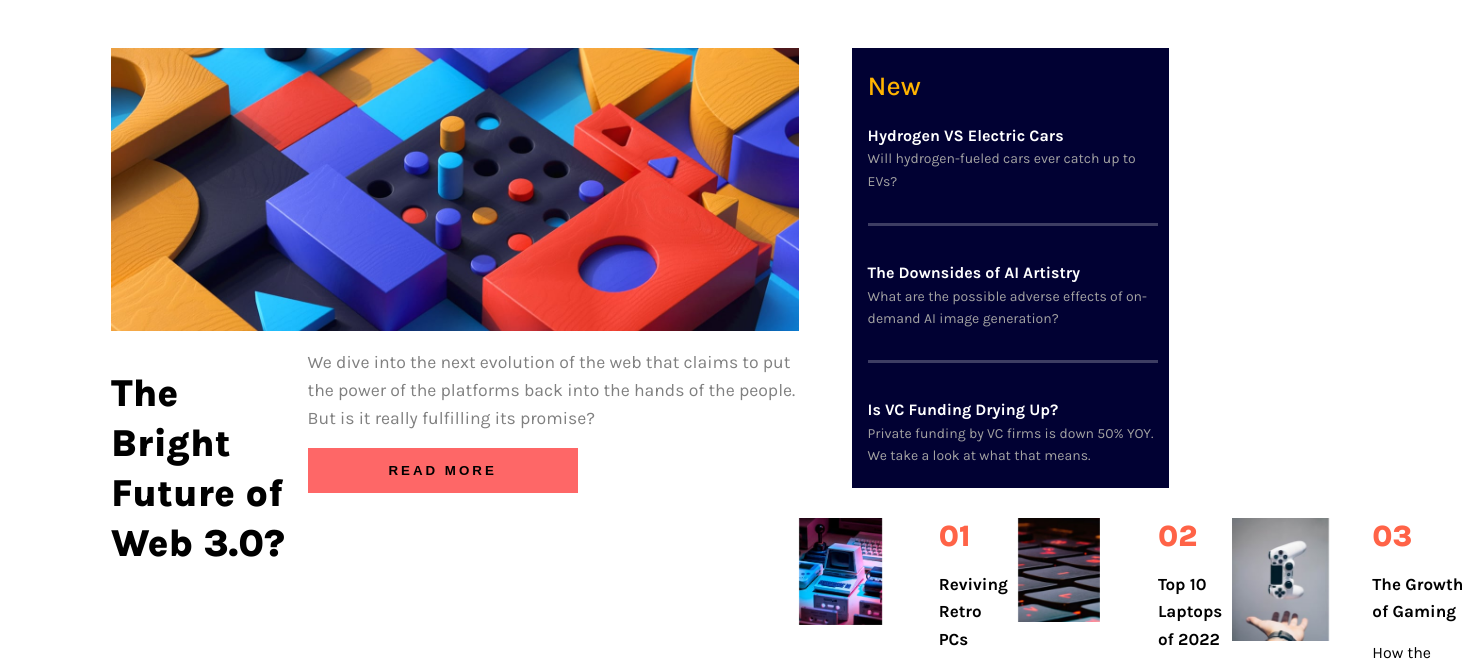
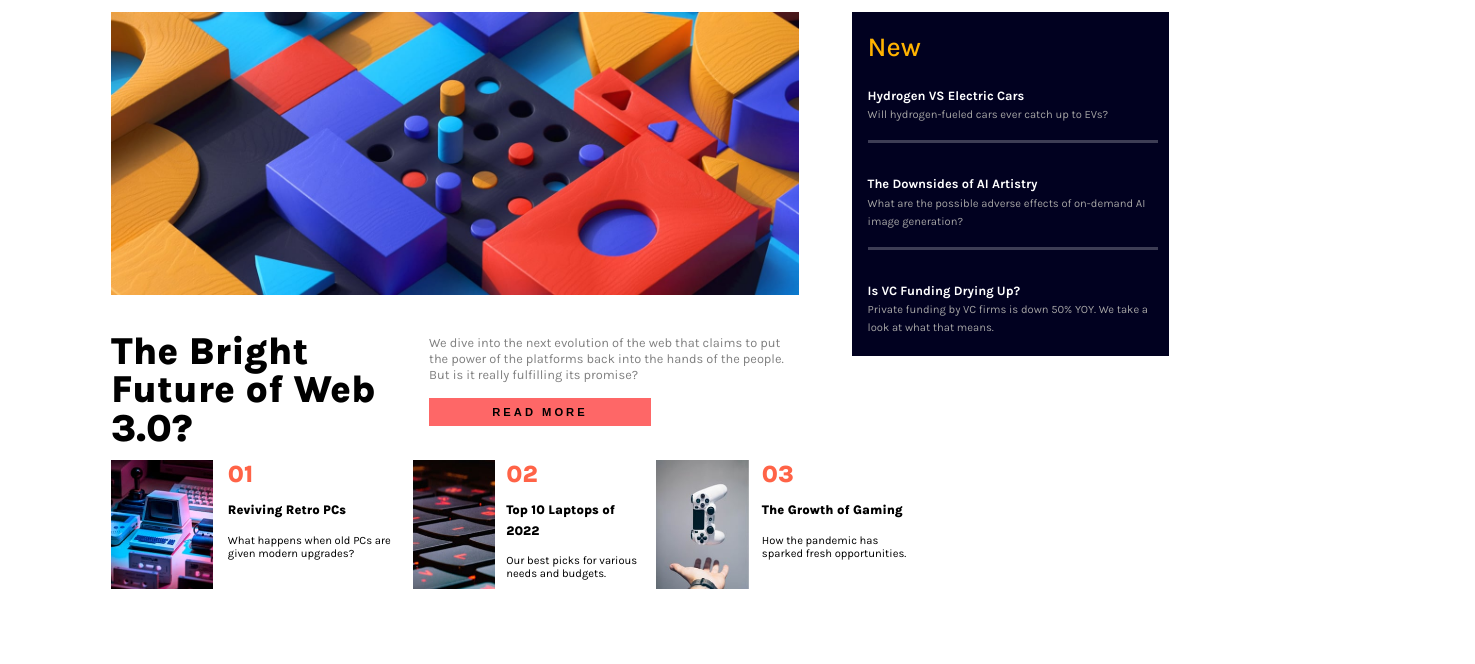
Before and after one commit to syedsufiyan888/news-homepage, a plain HTML site: page index.html in a window 1280 px wide. Shown: the part 100-764 px from the top of the page, 1475 px wide, since content can reach past the window. Drawn offline with Linux system fonts and the light colour scheme.

Commit message:
updated for desktop screen too.

```diff
--- a/index.html
+++ b/index.html
@@ -58,7 +58,7 @@
     <div class="wtimg">
       <span class="endnums">01</span>
       <p class="endhead">Reviving Retro PCs</p>
-      <p>  What happens when old PCs are given modern upgrades?</p>
+        What happens when old PCs are given modern upgrades?
     </div>
 </div>
 <div class="secondart">
--- a/styles.css
+++ b/styles.css
@@ -90,6 +90,8 @@ body {
     }
 
     button {
+      display: block;
+      font-size: 0.7rem;
       width: 55%;
       padding: 15px;
       margin-bottom: 40px;
@@ -97,9 +99,14 @@ body {
       color: #000000;
       border: none;
       margin-top: 15px;
-      font-weight: 800;
+      font-weight: 900;
       letter-spacing: 3px;
       box-shadow: 2px solid black;
+    }
+    button{
+      font-size: 0.7rem;
+      width: 60%;
+      display: block;
     }
 
     .new, .endarticles {
@@ -182,15 +189,19 @@ body {
       width: 100%;
       height: auto;
     }
+    .endarticles img{
+      width: 40%;
+      height: 100%;
+    }
     .wtimg{
-      padding-left: 70px;
-      margin-left: 70px;
+      padding-left: 9rem;
+      /* margin-left: 10rem; */
     }
 
   }
 
 
-  @media (min-width: 1000px) {
+  @media (min-width: 800px) {
 
     body{
       margin: 6rem;
@@ -198,6 +209,7 @@ body {
     }
     header {
       padding-top: 50px;
+      padding-bottom: 0;
     }
     .divlines{
       display: none;
@@ -206,7 +218,7 @@ body {
       display: flex;
       justify-content: flex-start;
       align-items: center;
-      padding-bottom: 1rem;
+      /* padding-bottom: 1rem; */
     }
 
     nav img {
@@ -245,6 +257,7 @@ body {
       float: left;
       width: 65%;
       font-size: 5px;
+
       /* margin-right: 35%; */
       /* flex-wrap: wrap; */
     }
@@ -255,28 +268,40 @@ body {
       /* width: 50%; */
       font-size: 2.4rem;
       padding-right: auto;
+      margin-bottom: 0;
+      font-weight: 4000;
+      line-height: 2.4rem;
 
     }
-    .button{
-      width: 20%;
+    button{
+      font-size: 0.7rem;
+      width: 60%;
+      padding: 0.5rem;
+      display: block;
+      margin-bottom: 0.7rem;
     }
-   .wedive{
-
+    button:hover{
+      cursor: pointer;
+      color: rgb(46, 41, 114);
+    }
+   .we-dive{
+    line-height: 1rem;
+      /* display: block;     */
       color: grey;
-      font-size: 1.1rem;
-
-      font-size: 1rem;
+      font-size: 0.8rem;
+      width: 100%;
       padding-left: 15px;
+      margin-top: 2.5rem;
     }
 
     .new{
-      background-color: rgb(1, 1, 51);
+      background-color: rgb(1, 1, 32);
       color: white;
       margin-top: 0;
       padding-left: 1rem;
       padding-top: 0.2rem;
       padding-right: 0.7rem;
-      padding-bottom: 0.4rem;
+      padding-bottom: 0.2rem;
       margin-left: 70%;
       /* width: 20%; */
       /* float: right; */
@@ -286,7 +311,33 @@ body {
       font-size: 1.7rem;
       font-weight: 500;
       color: rgb(255, 179, 0);
+      margin-bottom: 0;
     }
+
+    .newhead1, .newhead2, .newhead3{
+      margin-bottom: 0;
+      color: white;
+      padding-bottom: 0.1rem;
+      font-size: 0.8rem;
+      font-weight: bold;
+
+    }
+    .new p{
+      font-size: 0.7rem;
+      padding-bottom: 1rem;
+      margin-bottom: 0;
+    }
+
+    .border1, .border2{
+      border-bottom: 3px solid rgba(255, 255, 255, 0.235);
+      padding-bottom: 0.2rem;
+      /* margin-top: 0.3rem; */
+    }
+    .border1{
+      margin-top: 0;
+    }
+
+    .newhead1
     /* .border2{
       padding-top: 0;
     } */
@@ -300,7 +351,12 @@ body {
     .endarticles {
       display: flex;
       flex-direction: row;
+      float: left;
+      padding-top: 0;
+      margin-top: 0;
       gap: 10px;
+      font-size: 0.7rem;
+
     }
     .endarticles img{
       width: 40%;
@@ -308,6 +364,10 @@ body {
       position: relative;
       padding: 0;
       margin: 0;
+    }
+    .endarticles img {
+      width: 35%;
+      height: 100%;
     }
 
     .firstart, .secondart, .thirdart {
@@ -317,28 +377,21 @@ body {
 
 
     .endnums{
-      font-size: 30px;
+      font-size: 1.5rem;
       font-weight: 800;
       color: tomato;
     }
 
     .endhead{
       font-weight: 400  ;
-      font-size: 17px;
-      font-weight: 700;
-    }
-
-    img {
-      width: 100%;
-      height: auto;
-    }
-    .wtimg{
-      padding-left: 70px;
-      margin-left: 70px;
+      font-size: 0.8rem;
+      font-weight: 900;
     }
 
 
+    .wtimg{
+      padding-left: 40%;
+      /* margin-left: 70px; */
+    }
 
-
-
-  }
+}
```
